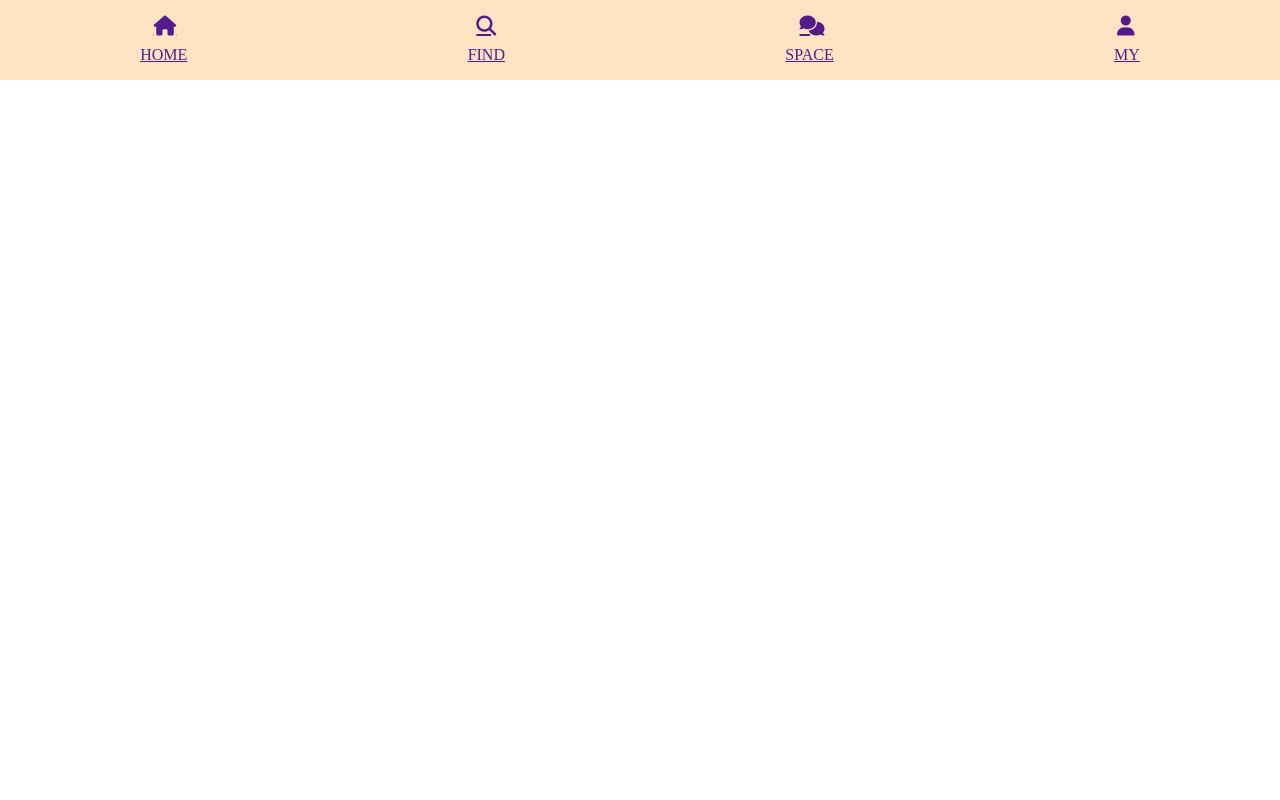
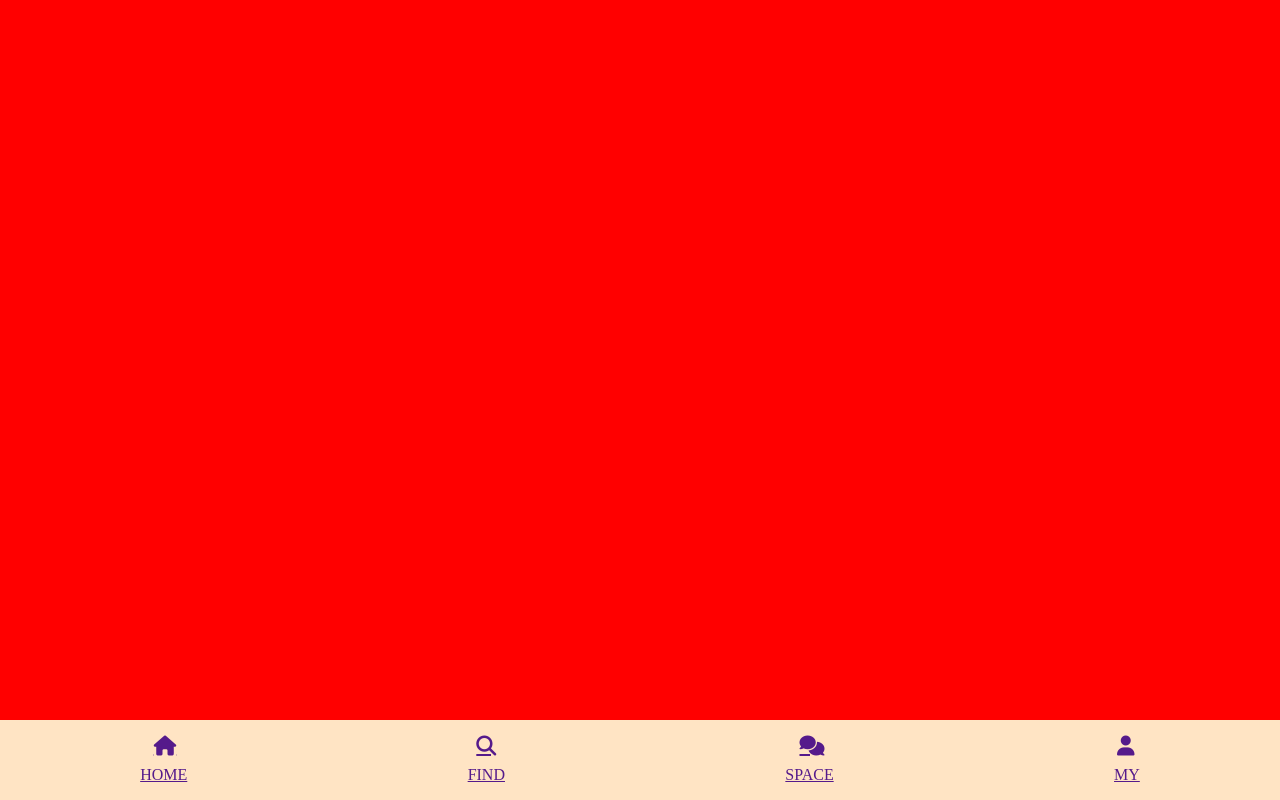
Before and after one commit to enesmozer/Animated-Tabbar, a website: page index.html in a window 1280 px wide. Drawn offline with Linux system fonts and the light colour scheme.

Commit message:
tab moved to end

```diff
--- a/scss/index.scss
+++ b/scss/index.scss
@@ -1,4 +1,8 @@
 .container{
+    background-color: red;
+    height: 100vh;
+    display: flex;
+    align-items: flex-end;
     .tab{
         display: flex;
         align-items: center;
```
Also changed, not shown: main.css.
